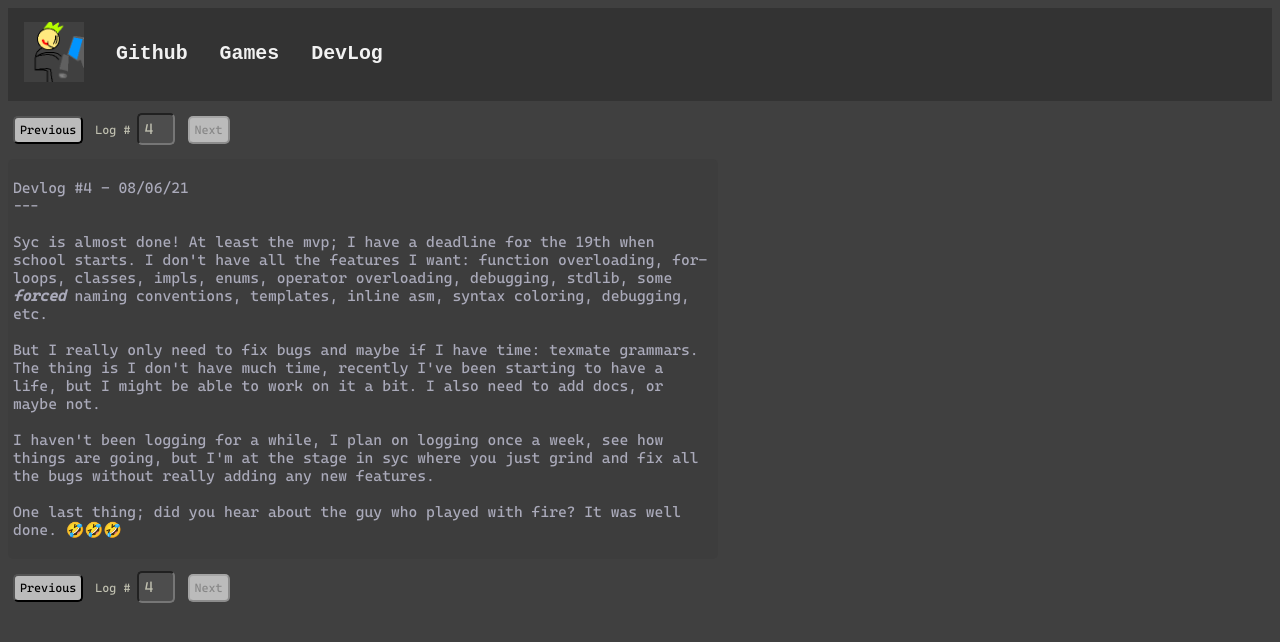
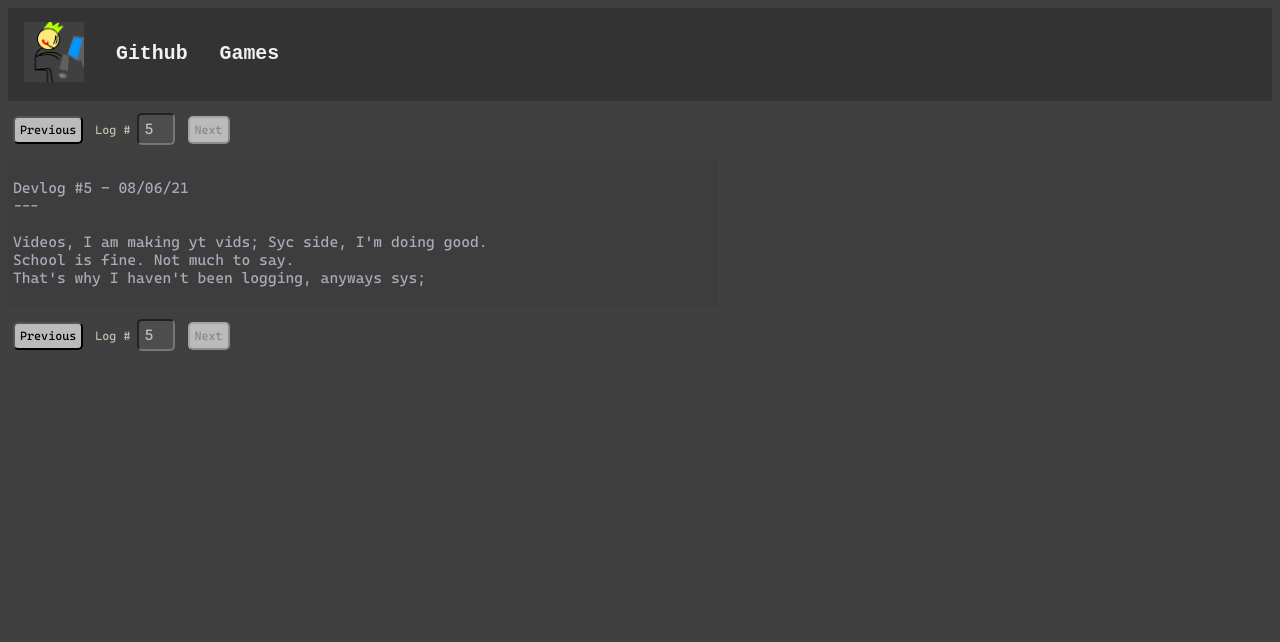
Before and after one commit to ipo-official/ipo-official.github.io, a plain HTML site: page devlog/index.html in a window 1280 px wide. Drawn offline with Linux system fonts and the light colour scheme.

Commit message:
devlog 5

```diff
--- a/devlog/index.html
+++ b/devlog/index.html
@@ -72,7 +72,7 @@
 		<div class="nav">
 			<button class="prev-btn" onclick="Prev()">Previous</button>
 			Log #
-			<input type="number" onchange="Goto(value)" min="0" class="goto" value="Goto log...">
+			<input type="number" onchange="Goto(value)" min="0" class="goto">
 			<button class="next-btn" onclick="Next()">Next</button>
 		</div>
 
@@ -83,12 +83,12 @@
 		<div class="nav">
 			<button class="prev-btn" onclick="Prev()">Previous</button>
 			Log #
-			<input type="number" onchange="Goto(value)" min="0" class="goto" value="Goto log...">
+			<input type="number" onchange="Goto(value)" min="0" class="goto">
 			<button class="next-btn" onclick="Next()">Next</button>
 		</div>
 
 		<script>
-			const latestLogNumber = 4; // 👈 REMEMBER TO UPDATE!!
+			const latestLogNumber = 5; // 👈 REMEMBER TO UPDATE!!
 
 			var logNum = latestLogNumber;
 			let lsLogNum = sessionStorage.getItem("log-num");
--- a/titlebar.js
+++ b/titlebar.js
@@ -3,9 +3,9 @@ document.addEventListener("DOMContentLoaded", LoadTitleBar);
 const titlebarHtml =
 `
 	<a href="/"><img src="/icon.png" width="60px"></a>
-	<a target="_blank" href="https://github.com/TeddyTelanoff"><h3>Github</h3>
-	<a href="/games"><h3>Games</h3>
-	<a href="/devlog"><h3>DevLog</h3>
+	<a target="_blank" href="https://github.com/TeddyTelanoff"><h3>Github</h3></a>
+	<a href="/games"><h3>Games</h3></a>
+	<a href="/devlog" id="devlog"><h3>DevLog</h3></a>
 `;
 
 function LoadTitleBar()
@@ -13,4 +13,7 @@ function LoadTitleBar()
 	const titlebars = document.getElementsByClassName("titlebar");
 	for (let titlebar of titlebars)
 		titlebar.innerHTML = titlebarHtml;
+
+	if (localStorage.getItem('devlog') == null)
+		document.getElementById('devlog').innerHTML = '';
 }
```
Also changed, not shown: devlog/5.txt (added).
